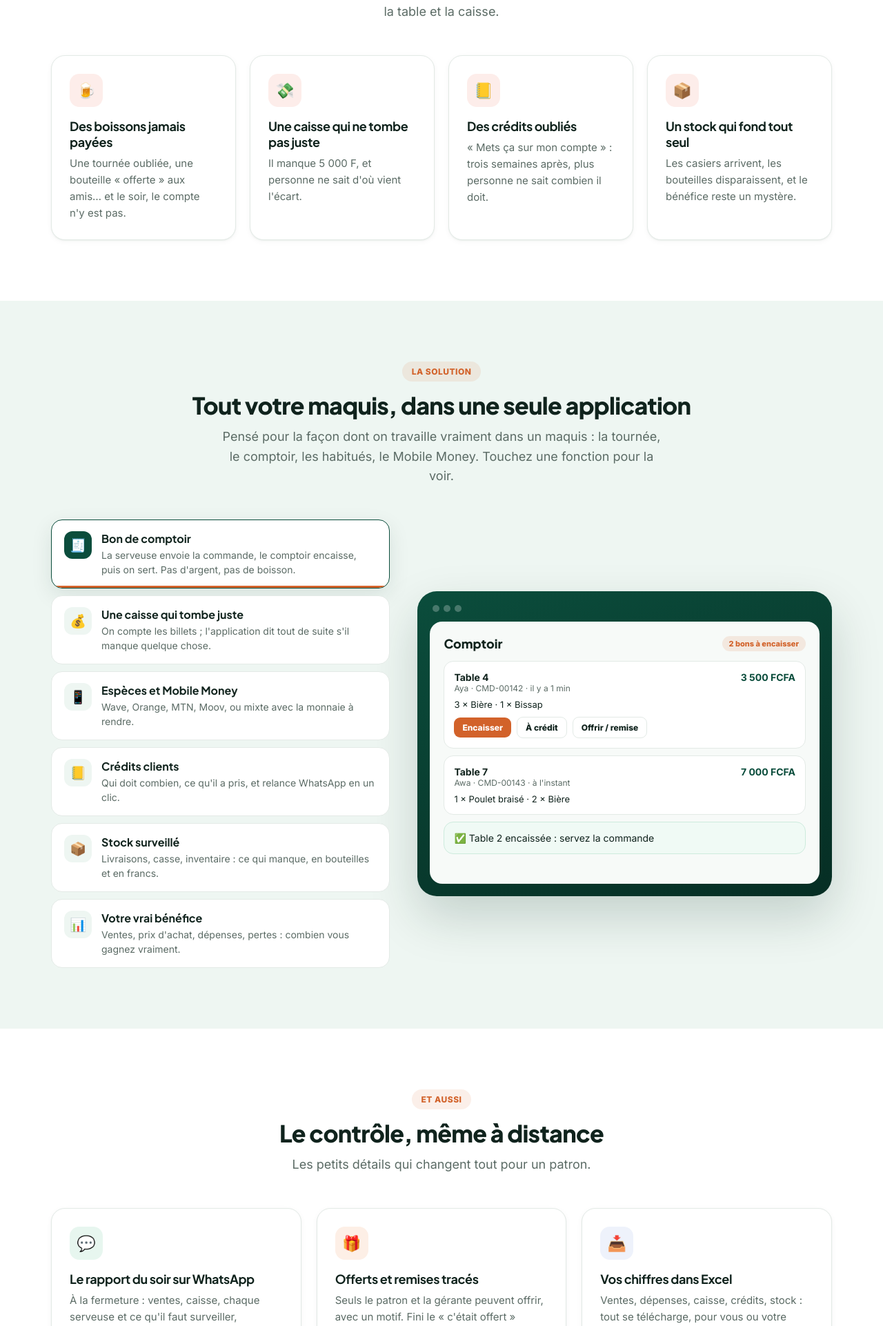
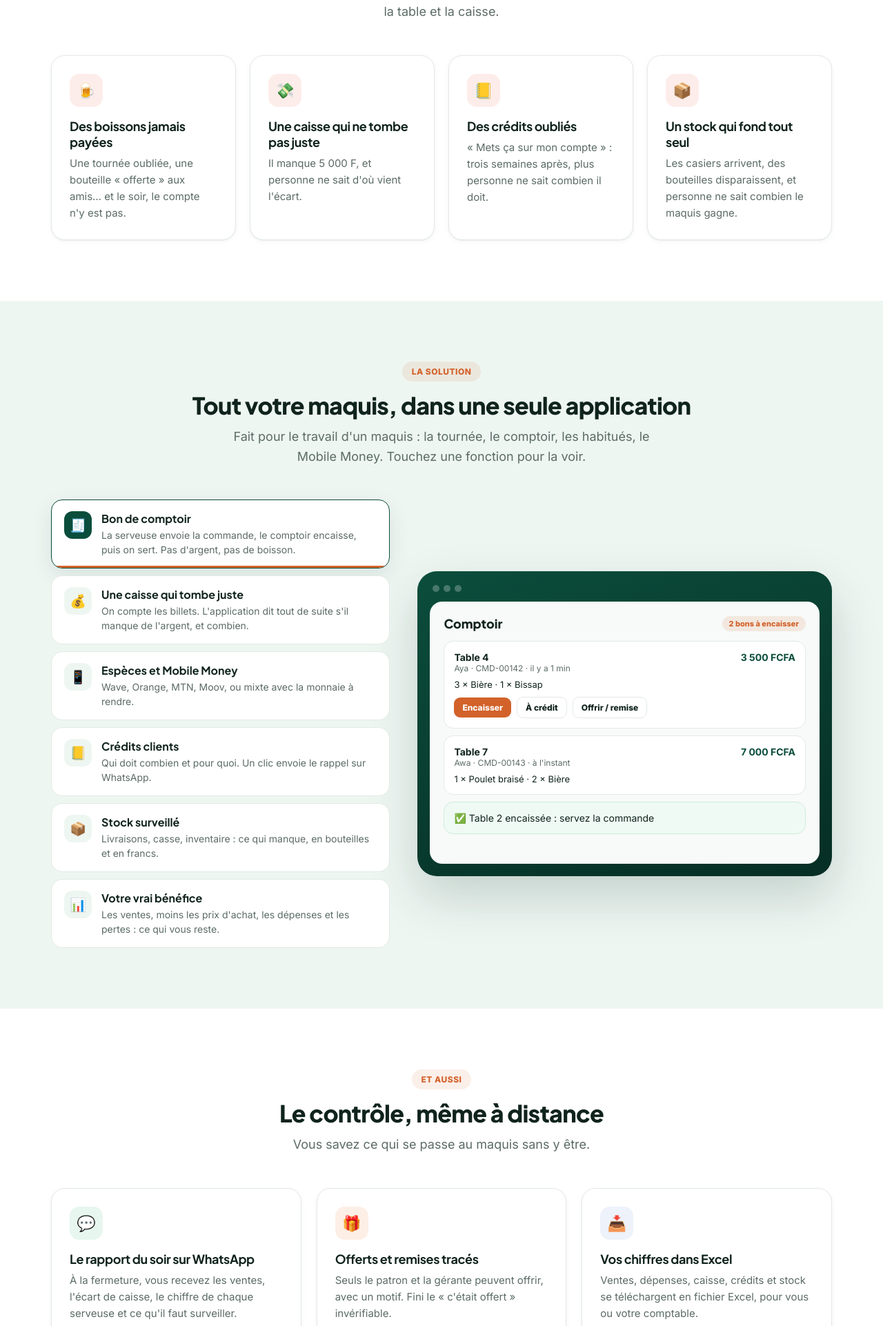
Before and after one commit to kkhoumar/reservation-api, a Laravel app: page / in a window 1280 px wide. Shown: the part 1113-3035 px from the top of the page at 69% size. Run offline with Laravel 12, Linux system fonts and the light colour scheme; data comes from the database, SQL or seed files in the repository; some libraries are stand-ins or nearby versions.

Commit message:
Textes du site plus clairs et plus concrets (règles « unslop »)
- Compétence unslop ajoutée au projet (.claude/skills), copiée telle
  quelle depuis cursor/plugins après relecture : un seul fichier texte
- Accueil : 21 phrases réécrites. Moins de formules passe-partout
  (« les petits détails qui changent tout »), moins d'images vagues
  (« le cœur », « un mystère »), phrases plus courtes, vrais chiffres
  (prévenu 7 jours avant, 3 jours de tolérance)
- Demande de démo, connexion, pied de page : même nettoyage,
  slogan générique « la gestion de votre maquis, simplifiée » remplacé

Co-Authored-By: Claude Opus 5.5 <noreply@anthropic.com>

```diff
--- a/resources/views/components/layouts/guest.blade.php
+++ b/resources/views/components/layouts/guest.blade.php
@@ -104,7 +104,7 @@
             <a href="{{ Route::has('landing') ? route('landing') : '/' }}" class="logo"><span class="badge">ME</span> Maquis Express</a>
 
             <div class="pitch">
-                <h2>La gestion de votre maquis, <span>simplifiée.</span></h2>
+                <h2>Chaque bouteille vendue, <span>chaque franc encaissé.</span></h2>
                 <p>Commandes, comptoir, caisse, stock et crédits clients, au même endroit.</p>
                 <ul class="perks">
                     <li><span class="i">🧾</span> Pas d'argent, pas de boisson : tout passe par le comptoir</li>
--- a/resources/views/components/layouts/marketing.blade.php
+++ b/resources/views/components/layouts/marketing.blade.php
@@ -4,7 +4,7 @@
     <meta charset="UTF-8">
     <meta name="viewport" content="width=device-width, initial-scale=1.0">
     @include('partials.pwa-head')
-    <title>Maquis Express — La gestion de votre maquis, simplifiée</title>
+    <title>Maquis Express · Commandes, caisse et stock pour les maquis</title>
     <meta name="description" content="Commandes, comptoir, caisse, stock et crédits clients pour les maquis, bars et restaurants de Côte d'Ivoire. Espèces, Wave, Orange Money, et le rapport du soir sur WhatsApp.">
     <link rel="preconnect" href="https://fonts.googleapis.com">
     <link rel="preconnect" href="https://fonts.gstatic.com" crossorigin>
@@ -154,7 +154,7 @@
         <div class="foot-inner">
             <div>
                 <div class="foot-brand"><div class="nav-brand"><div class="badge">ME</div></div> Maquis Express</div>
-                <div style="font-size: 13px; margin-top: 8px;">La gestion de votre maquis, simplifiée. © {{ date('Y') }}</div>
+                <div style="font-size: 13px; margin-top: 8px;">Commandes, caisse et stock pour les maquis de Côte d'Ivoire. © {{ date('Y') }}</div>
             </div>
             <div class="foot-links">
                 <a href="{{ route('login') }}">Connexion</a>
--- a/resources/views/livewire/landing.blade.php
+++ b/resources/views/livewire/landing.blade.php
@@ -335,7 +335,7 @@
             <div class="card reveal"><div class="icon">🍺</div><h3>Des boissons jamais payées</h3><p>Une tournée oubliée, une bouteille « offerte » aux amis… et le soir, le compte n'y est pas.</p></div>
             <div class="card reveal d1"><div class="icon">💸</div><h3>Une caisse qui ne tombe pas juste</h3><p>Il manque 5 000 F, et personne ne sait d'où vient l'écart.</p></div>
             <div class="card reveal d2"><div class="icon">📒</div><h3>Des crédits oubliés</h3><p>« Mets ça sur mon compte » : trois semaines après, plus personne ne sait combien il doit.</p></div>
-            <div class="card reveal d3"><div class="icon">📦</div><h3>Un stock qui fond tout seul</h3><p>Les casiers arrivent, les bouteilles disparaissent, et le bénéfice reste un mystère.</p></div>
+            <div class="card reveal d3"><div class="icon">📦</div><h3>Un stock qui fond tout seul</h3><p>Les casiers arrivent, des bouteilles disparaissent, et personne ne sait combien le maquis gagne.</p></div>
         </div>
     </section>
 
@@ -344,16 +344,16 @@
         <div class="wrap"><section id="fonctionnalites">
             <div class="center reveal"><span class="eyebrow">La solution</span></div>
             <h2 class="reveal">Tout votre maquis, dans une seule application</h2>
-            <p class="lead reveal">Pensé pour la façon dont on travaille vraiment dans un maquis : la tournée, le comptoir, les habitués, le Mobile Money. Touchez une fonction pour la voir.</p>
+            <p class="lead reveal">Fait pour le travail d'un maquis : la tournée, le comptoir, les habitués, le Mobile Money. Touchez une fonction pour la voir.</p>
 
             <div class="showcase reveal" id="showcase">
                 <div class="tabs" role="tablist">
                     <button class="tab active" role="tab" data-panel="p-comptoir"><div class="ti">🧾</div><div><strong>Bon de comptoir</strong><span class="d">La serveuse envoie la commande, le comptoir encaisse, puis on sert. Pas d'argent, pas de boisson.</span></div><span class="bar"></span></button>
-                    <button class="tab" role="tab" data-panel="p-caisse"><div class="ti">💰</div><div><strong>Une caisse qui tombe juste</strong><span class="d">On compte les billets ; l'application dit tout de suite s'il manque quelque chose.</span></div><span class="bar"></span></button>
+                    <button class="tab" role="tab" data-panel="p-caisse"><div class="ti">💰</div><div><strong>Une caisse qui tombe juste</strong><span class="d">On compte les billets. L'application dit tout de suite s'il manque de l'argent, et combien.</span></div><span class="bar"></span></button>
                     <button class="tab" role="tab" data-panel="p-mobile"><div class="ti">📱</div><div><strong>Espèces et Mobile Money</strong><span class="d">Wave, Orange, MTN, Moov, ou mixte avec la monnaie à rendre.</span></div><span class="bar"></span></button>
-                    <button class="tab" role="tab" data-panel="p-credit"><div class="ti">📒</div><div><strong>Crédits clients</strong><span class="d">Qui doit combien, ce qu'il a pris, et relance WhatsApp en un clic.</span></div><span class="bar"></span></button>
+                    <button class="tab" role="tab" data-panel="p-credit"><div class="ti">📒</div><div><strong>Crédits clients</strong><span class="d">Qui doit combien et pour quoi. Un clic envoie le rappel sur WhatsApp.</span></div><span class="bar"></span></button>
                     <button class="tab" role="tab" data-panel="p-stock"><div class="ti">📦</div><div><strong>Stock surveillé</strong><span class="d">Livraisons, casse, inventaire : ce qui manque, en bouteilles et en francs.</span></div><span class="bar"></span></button>
-                    <button class="tab" role="tab" data-panel="p-benef"><div class="ti">📊</div><div><strong>Votre vrai bénéfice</strong><span class="d">Ventes, prix d'achat, dépenses, pertes : combien vous gagnez vraiment.</span></div><span class="bar"></span></button>
+                    <button class="tab" role="tab" data-panel="p-benef"><div class="ti">📊</div><div><strong>Votre vrai bénéfice</strong><span class="d">Les ventes, moins les prix d'achat, les dépenses et les pertes : ce qui vous reste.</span></div><span class="bar"></span></button>
                 </div>
 
                 <div class="device">
@@ -454,11 +454,11 @@
     <section>
         <div class="center reveal"><span class="eyebrow">Et aussi</span></div>
         <h2 class="reveal">Le contrôle, même à distance</h2>
-        <p class="lead reveal">Les petits détails qui changent tout pour un patron.</p>
+        <p class="lead reveal">Vous savez ce qui se passe au maquis sans y être.</p>
         <div class="grid-3">
-            <div class="card reveal"><div class="icon" style="background: #E7F6EF;">💬</div><h3>Le rapport du soir sur WhatsApp</h3><p>À la fermeture : ventes, caisse, chaque serveuse et ce qu'il faut surveiller, directement sur votre téléphone.</p></div>
+            <div class="card reveal"><div class="icon" style="background: #E7F6EF;">💬</div><h3>Le rapport du soir sur WhatsApp</h3><p>À la fermeture, vous recevez les ventes, l'écart de caisse, le chiffre de chaque serveuse et ce qu'il faut surveiller.</p></div>
             <div class="card reveal d1"><div class="icon" style="background: #FDEFE6;">🎁</div><h3>Offerts et remises tracés</h3><p>Seuls le patron et la gérante peuvent offrir, avec un motif. Fini le « c'était offert » invérifiable.</p></div>
-            <div class="card reveal d2"><div class="icon" style="background: #EEF2FB;">📥</div><h3>Vos chiffres dans Excel</h3><p>Ventes, dépenses, caisse, crédits, stock : tout se télécharge, pour vous ou votre comptable.</p></div>
+            <div class="card reveal d2"><div class="icon" style="background: #EEF2FB;">📥</div><h3>Vos chiffres dans Excel</h3><p>Ventes, dépenses, caisse, crédits et stock se téléchargent en fichier Excel, pour vous ou votre comptable.</p></div>
         </div>
     </section>
 
@@ -467,7 +467,7 @@
         <div class="wrap"><section>
             <div class="center reveal"><span class="eyebrow">Chacun son écran</span></div>
             <h2 class="reveal">Simple pour l'équipe, clair pour le patron</h2>
-            <p class="lead reveal">Chacun ne voit que ce dont il a besoin. Et si vous êtes seul à tout faire, l'application s'adapte.</p>
+            <p class="lead reveal">Chacun ne voit que ce dont il a besoin. Si vous êtes seul à tout faire, un seul écran sert à prendre la commande, encaisser et servir.</p>
             <div class="grid-4">
                 <div class="card role reveal"><span class="emoji">🧑🏾‍🍳</span><div class="who">La serveuse</div><h3>Prend la commande</h3><ul><li>Choisit la table</li><li>Touche les boissons</li><li>Envoie au comptoir</li></ul></div>
                 <div class="card role reveal d1"><span class="emoji">🧾</span><div class="who">Le comptoir</div><h3>Encaisse et sert</h3><ul><li>Voit les bons arriver</li><li>Espèces ou Mobile Money</li><li>Clôture la caisse</li></ul></div>
@@ -481,12 +481,12 @@
     <section id="comment-ca-marche">
         <div class="center reveal"><span class="eyebrow">Démarrer</span></div>
         <h2 class="reveal">On installe votre maquis avec vous</h2>
-        <p class="lead reveal">Pas besoin d'être à l'aise avec l'informatique : notre équipe s'occupe de la mise en route.</p>
+        <p class="lead reveal">Pas besoin de connaître l'informatique. Notre équipe fait la mise en route avec vous.</p>
         <div class="steps">
             <div class="step reveal"><div class="step-n">1</div><h3>Demandez une démo</h3><p>Laissez votre nom et votre numéro : on vous appelle.</p></div>
-            <div class="step reveal d1"><div class="step-n">2</div><h3>On prépare votre maquis</h3><p>Votre compte, puis votre menu, vos tables et votre équipe, ensemble.</p></div>
+            <div class="step reveal d1"><div class="step-n">2</div><h3>On prépare votre maquis</h3><p>On crée votre compte, puis on saisit avec vous le menu, les tables et l'équipe.</p></div>
             <div class="step reveal d2"><div class="step-n">3</div><h3>Essayez gratuitement</h3><p>{{ $trialDays }} jours pour l'utiliser en vrai, pendant le service.</p></div>
-            <div class="step reveal d3"><div class="step-n">4</div><h3>Choisissez votre formule</h3><p>Vous payez par Wave ou Orange Money, au mois ou plus.</p></div>
+            <div class="step reveal d3"><div class="step-n">4</div><h3>Choisissez votre formule</h3><p>Vous payez par Wave ou Orange Money, pour un mois ou plusieurs.</p></div>
         </div>
     </section>
 
@@ -496,7 +496,7 @@
             <div class="wrap"><section id="tarifs">
                 <div class="center reveal"><span class="eyebrow">Tarifs</span></div>
                 <h2 class="reveal">Un prix clair, selon la taille de votre équipe</h2>
-                <p class="lead reveal">Le cœur de l'application dans chaque formule : seuls le nombre de personnes et le rapport automatique changent. {{ $trialDays }} jours d'essai gratuit pour commencer.</p>
+                <p class="lead reveal">Chaque formule contient toutes les fonctions. Seuls le nombre de personnes et le rapport automatique changent. Vous commencez par {{ $trialDays }} jours d'essai gratuit.</p>
                 <div class="plans" style="--cols: {{ min(3, $plans->count()) }};">
                     @foreach ($plans as $i => $plan)
                         @php $featured = $plans->count() >= 3 && $i === 1; @endphp
@@ -523,7 +523,7 @@
                     @endforeach
                 </div>
                 <p class="center reveal" style="font-size: 14px; color: var(--color-text-secondary); margin-top: 26px;">
-                    Paiement d'avance par Mobile Money, sans engagement : vous arrêtez quand vous voulez.
+                    Vous payez d'avance par Mobile Money, sans engagement. Vous arrêtez quand vous voulez.
                 </p>
             </section></div>
         </div>
@@ -535,19 +535,19 @@
         <h2 class="reveal">Vos questions</h2>
         <p class="lead reveal">Ce que les patrons nous demandent le plus souvent.</p>
         <div class="faq reveal">
-            <details><summary>Je dois acheter du matériel ?</summary><p>Non. L'application marche sur les téléphones Android que votre équipe a déjà, sur une tablette ou sur un ordinateur. Il suffit d'un navigateur internet.</p></details>
-            <details><summary>Et s'il n'y a pas internet ?</summary><p>L'application a besoin d'une connexion pendant le service : une connexion mobile (3G ou 4G) suffit.</p></details>
-            <details><summary>Mon petit maquis, c'est juste moi. Ça marche quand même ?</summary><p>Oui. Si vous êtes seul à tout faire, l'écran s'adapte : vous prenez la commande, vous encaissez, vous servez. Vous ajoutez du personnel quand vous voulez.</p></details>
-            <details><summary>Mes serveuses vont-elles s'en sortir ?</summary><p>Oui : choisir la table, toucher les boissons, envoyer. On forme votre équipe à l'installation.</p></details>
-            <details><summary>Mes chiffres sont-ils protégés ?</summary><p>Chaque maquis ne voit que ses propres données, chacun dans l'équipe n'accède qu'à ce que son rôle permet, et les mots de passe sont chiffrés. Voir notre <a href="{{ route('legal.privacy') }}">politique de confidentialité</a>.</p></details>
-            <details><summary>Et si je ne paie pas à temps ?</summary><p>Vous êtes prévenu à l'avance, puis vous avez quelques jours de tolérance. Ensuite, votre maquis passe en lecture seule : vous voyez toujours vos chiffres, rien n'est supprimé, et tout revient dès le paiement.</p></details>
+            <details><summary>Je dois acheter du matériel ?</summary><p>Non. L'application marche sur les téléphones Android ou iPhone que votre équipe a déjà, sur une tablette ou sur un ordinateur.</p></details>
+            <details><summary>Et s'il n'y a pas internet ?</summary><p>L'application a besoin d'internet pendant le service. La 3G ou la 4G du téléphone suffit.</p></details>
+            <details><summary>Mon petit maquis, c'est juste moi. Ça marche quand même ?</summary><p>Oui. Si vous êtes seul, le même écran sert à prendre la commande, encaisser et servir. Vous ajoutez du personnel quand vous voulez.</p></details>
+            <details><summary>Mes serveuses vont-elles s'en sortir ?</summary><p>Oui. Elles choisissent la table, touchent les boissons et envoient. On forme votre équipe le jour de l'installation.</p></details>
+            <details><summary>Mes chiffres sont-ils protégés ?</summary><p>Chaque maquis ne voit que ses propres données. Dans l'équipe, chacun n'ouvre que les écrans de son rôle. Les mots de passe sont chiffrés. Détails dans notre <a href="{{ route('legal.privacy') }}">politique de confidentialité</a>.</p></details>
+            <details><summary>Et si je ne paie pas à temps ?</summary><p>Vous êtes prévenu {{ \App\Models\Restaurant::REMINDER_DAYS }} jours avant, puis vous avez {{ \App\Models\Restaurant::GRACE_DAYS }} jours de tolérance. Ensuite, votre maquis passe en lecture seule. Vous voyez toujours vos chiffres et rien n'est supprimé. Tout revient dès le paiement.</p></details>
         </div>
     </section>
 
     {{-- ================= APPEL FINAL ================= --}}
     <div class="final reveal">
         <h2>Prêt à savoir où passe votre argent ?</h2>
-        <p>Demandez une démo : on vous appelle, on installe votre maquis avec vous, et vous essayez {{ $trialDays }} jours gratuitement.</p>
+        <p>Demandez une démo. On vous appelle, on installe votre maquis avec vous, puis vous l'essayez {{ $trialDays }} jours gratuitement.</p>
         <div class="ctas" style="justify-content: center;">
             <a href="{{ route('demo.request') }}" class="btn-primary">Demander une démo gratuite →</a>
             @if ($whatsappUrl)
--- a/resources/views/livewire/login.blade.php
+++ b/resources/views/livewire/login.blade.php
@@ -1,5 +1,5 @@
 <div x-data="{ show: false, help: false }">
-    <h1 style="font-size: 28px; font-weight: 800; margin: 0 0 6px 0;">Bon retour 👋</h1>
+    <h1 style="font-size: 28px; font-weight: 800; margin: 0 0 6px 0;">Bon retour</h1>
     <p style="font-size: 15px; color: var(--color-text-secondary); margin: 0 0 28px 0;">
         Connectez-vous pour accéder à votre établissement.
     </p>
```
Also changed, not shown: resources/views/livewire/demo-request-form.blade.php (+5 -5 lines), .claude/skills/unslop/SKILL.md (added).
